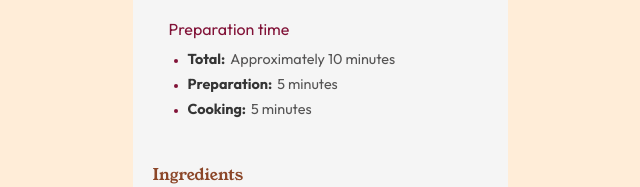
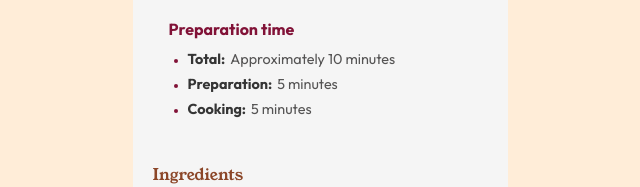
Before and after one commit to praistyles/fnchallenges, a plain HTML site: page index.html in a window 1280 px wide. Shown: the part 386-573 px from the top of the page, 320-960 px from the left. Drawn offline with Linux system fonts and the light colour scheme.

Commit message:
Update recipepage.css

```diff
--- a/recipepage.css
+++ b/recipepage.css
@@ -61,7 +61,7 @@ p {
     font-size: 1rem;
     margin-bottom: 5px;
     margin-left: -19px;
-    font-weight: 700:
+    font-weight: 700;
 }
 
 #prep-time {
```
